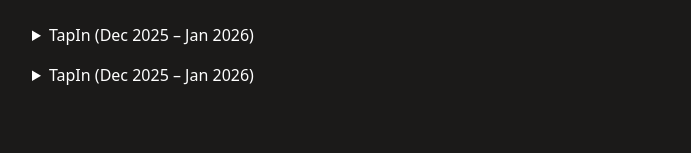
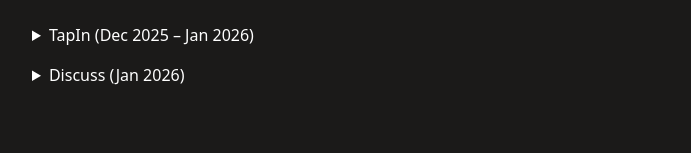
Before and after one commit to singhpiyush55/piyush, a Next.js app: page /projects in a window 1280 px wide. Shown: the part 287-440 px from the top of the page, without its empty margins (8-699 px from the left). Built offline with nearby package versions, Linux system fonts and the light colour scheme.

Commit message:
added new project

```diff
--- a/app/(routes)/projects/page.tsx
+++ b/app/(routes)/projects/page.tsx
@@ -49,15 +49,15 @@
 
       <details className="mb-4">
         <summary className="cursor-pointer text-white font-medium">
-          TapIn (Dec 2025 – Jan 2026)
+          Discuss (Jan 2026)
         </summary>
 
         <div className="mt-2 text-white/80 leading-relaxed">
           <p>
-            A full-stack web application integrated with a sofisticated IoT system, that records user attendance using RFID/NFC and stores it securely in a database with real-time API integration.
+            A web chat-room.
           </p>
 
-          <a
+          {/* <a
             href="https://tapin.logictrail.space/"
             target="_blank"
             className="
@@ -71,9 +71,9 @@
           >
             Live
           </a>
-          <span>         </span>
+          <span>         </span> */}
           <a
-            href="https://github.com/singhpiyush55/TapIn"
+            href="https://github.com/singhpiyush55/discuss"
             target="_blank"
             className="
               inline-block
```
